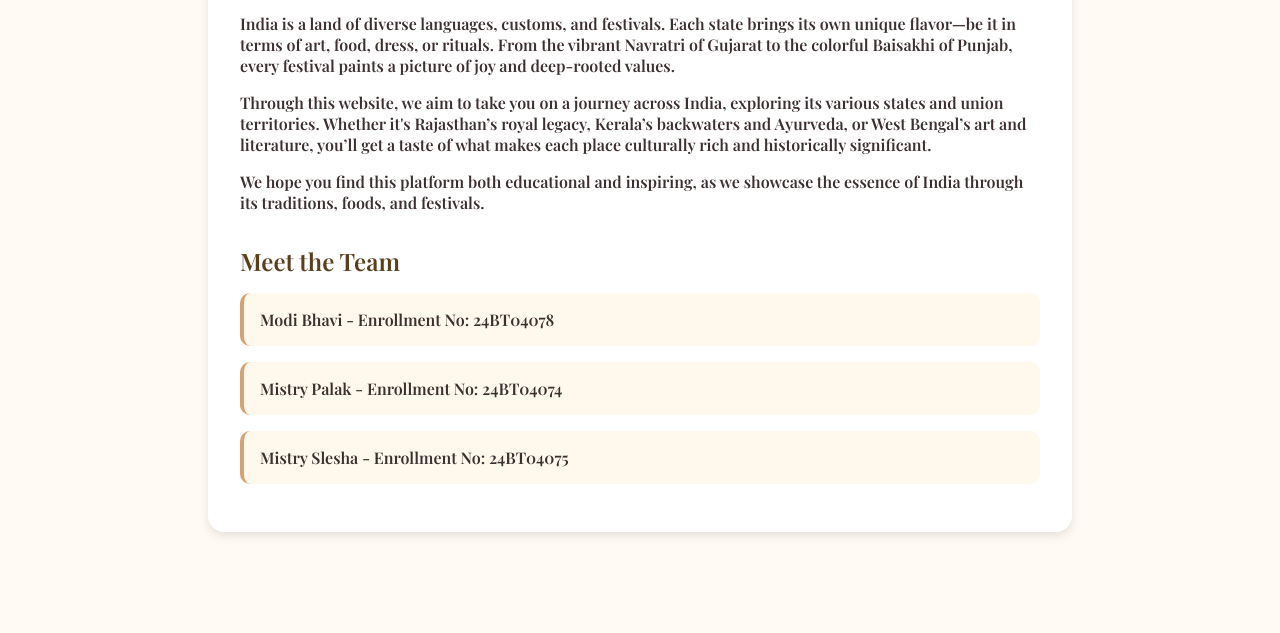
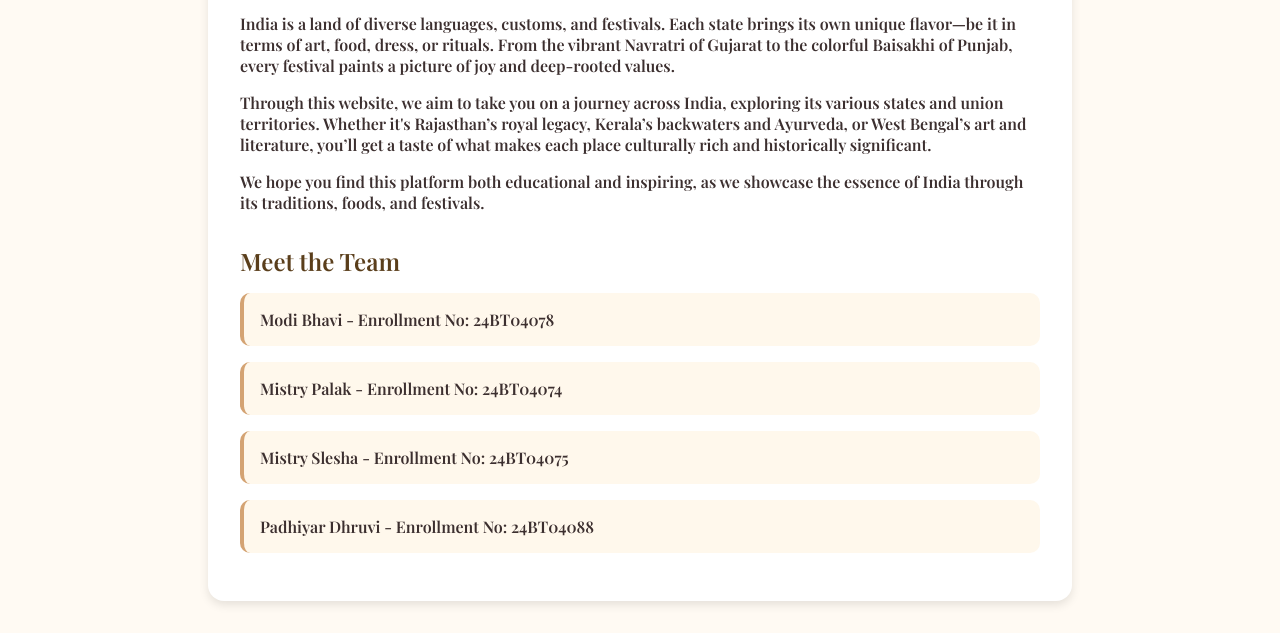
Before and after one commit to bhavimodi06/website, a plain HTML site: page about.html in a window 1280 px wide. Shown: the part 356-989 px from the top of the page. Before the commit the page ends 920 px from the top, so only its background shows below. Drawn offline with nearby package versions, Linux system fonts and the light colour scheme.

Commit message:
Update about.html

```diff
--- a/about.html
+++ b/about.html
@@ -95,6 +95,7 @@
         <li><strong>Modi Bhavi</strong> - Enrollment No: 24BT04078</li>
         <li><strong>Mistry Palak</strong> - Enrollment No: 24BT04074</li>
         <li><strong>Mistry Slesha</strong> - Enrollment No: 24BT04075</li>
+        <li><strong>Padhiyar Dhruvi</strong> - Enrollment No: 24BT04088</li>
       </ul>
     </div>
   </div>
```
